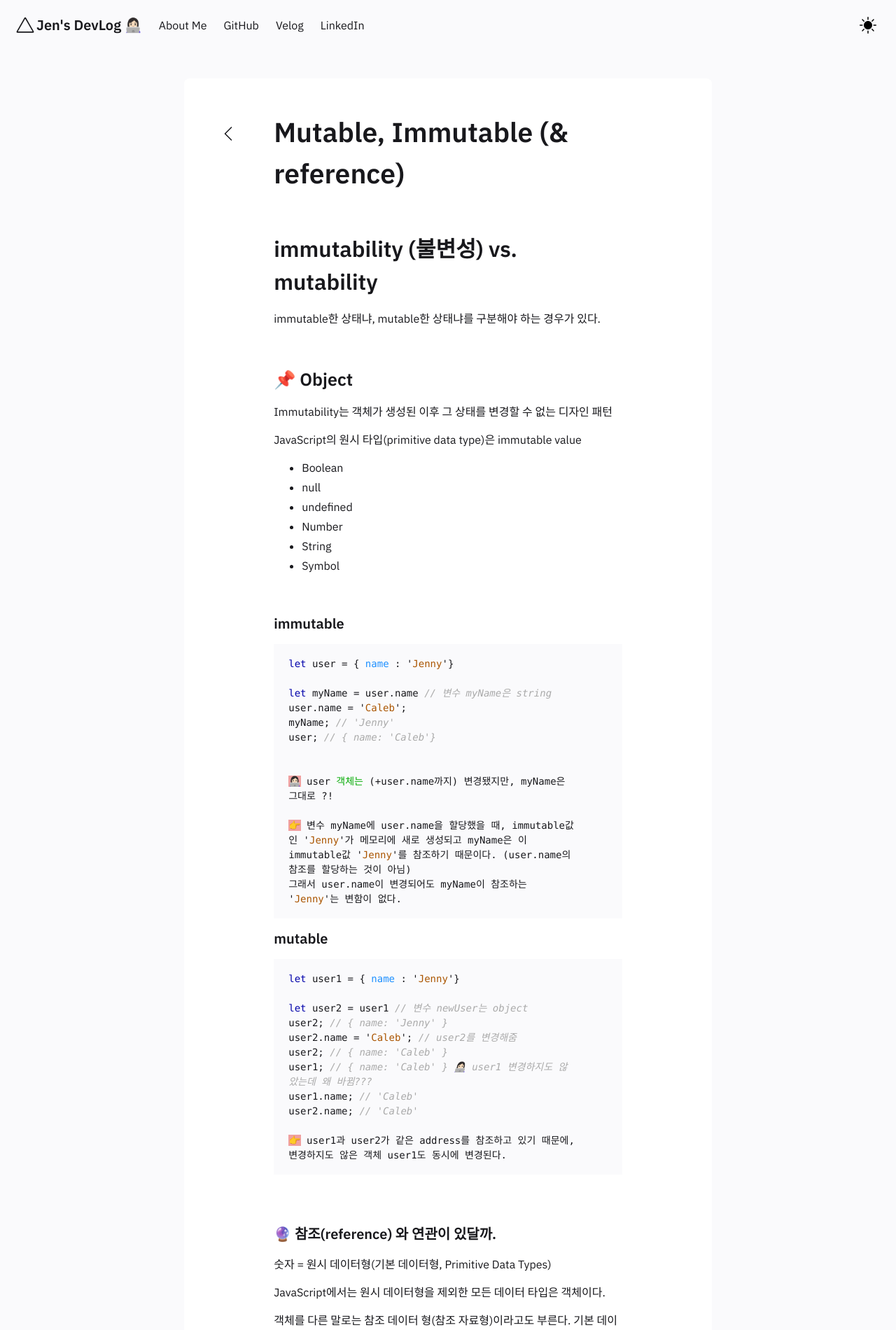
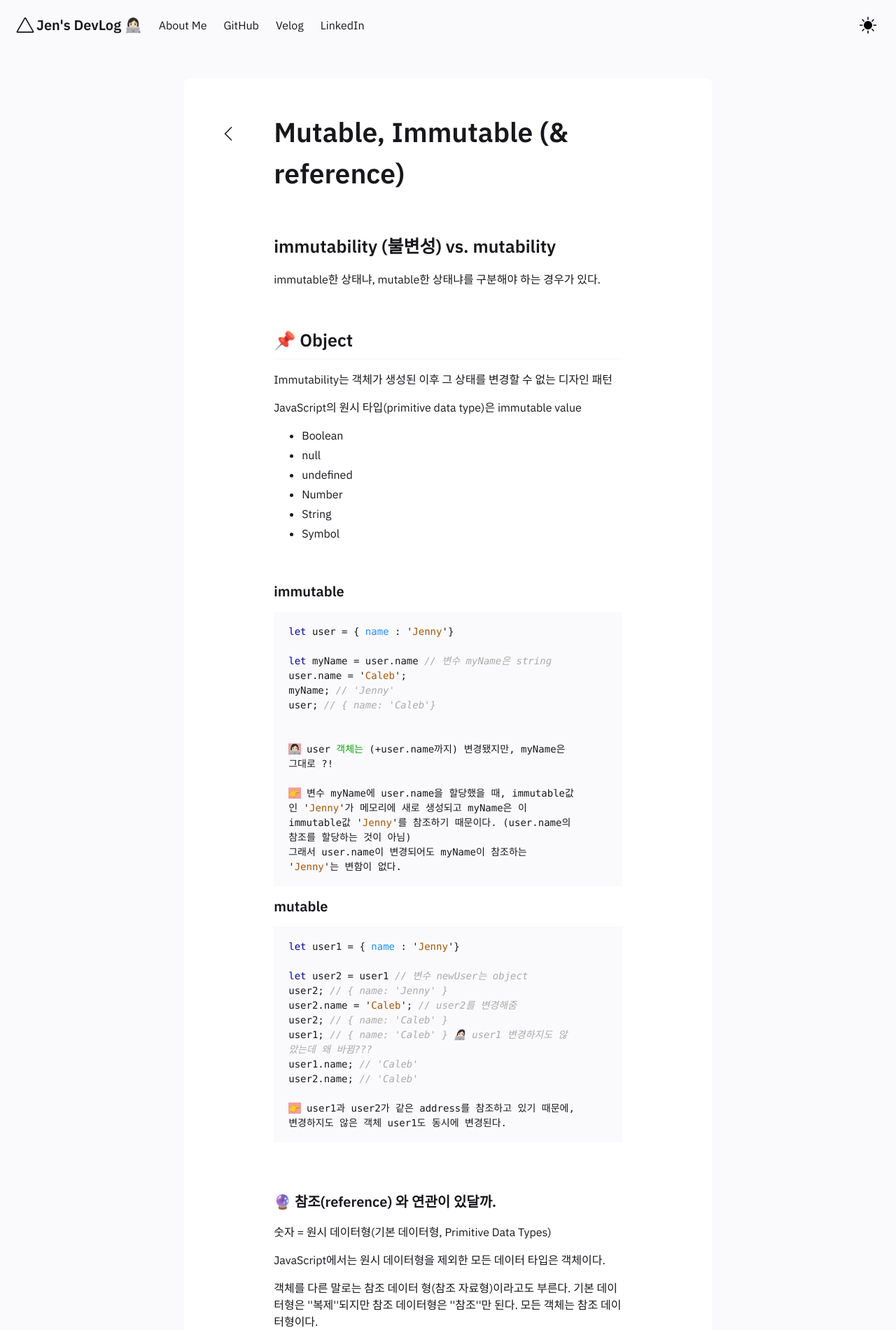
Before and after one commit to jenjenhub/blog, a Jekyll site: the page built from _notes/Public/2021-10-21-immutable.md, in a window 1280 px wide. Shown: the top 1900 px of the page at 70% size. Built offline with Jekyll 4.4.1, drawn with Linux system fonts in a browser that asks for light colours.

```diff
--- a/_notes/Public/2021-10-21-immutable.md
+++ b/_notes/Public/2021-10-21-immutable.md
@@ -4,9 +4,10 @@ notetype : feed
 date : 21-10-2021
 ---
 
+
 <br />
 
-## immutability  (불변성)  vs.  mutability
+### immutability  (불변성)  vs.  mutability
 
 immutable한 상태냐,  mutable한 상태냐를 구분해야 하는 경우가 있다.
 
@@ -14,6 +15,7 @@ immutable한 상태냐,  mutable한 상태냐를 구분해야 하는 경우가
 
 
 ### 📌 Object
+---
 
 Immutability는 객체가 생성된 이후 그 상태를 변경할 수 없는 디자인 패턴
 
@@ -85,7 +87,7 @@ JavaScript에서는 원시 데이터형을 제외한 모든 데이터 타입은
 <br />
 
 ### 📌 Array
-
+---
 
 
 immutable은 원래 객체 다룰 때 쓰는데 배열은 참고만 하기.
```
